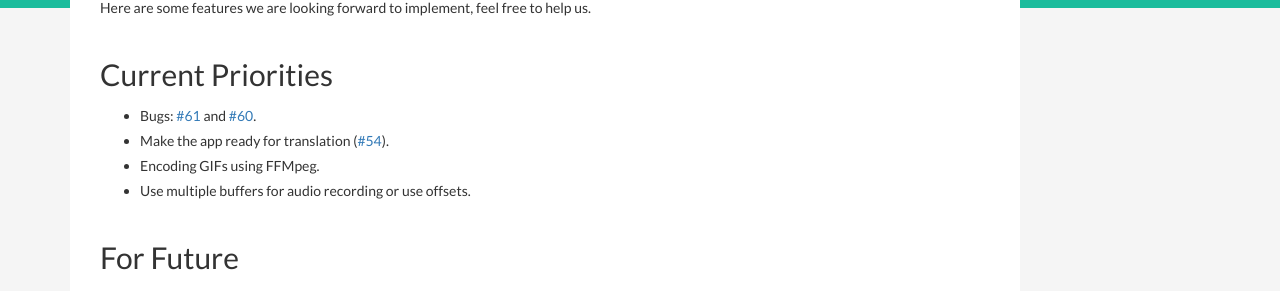
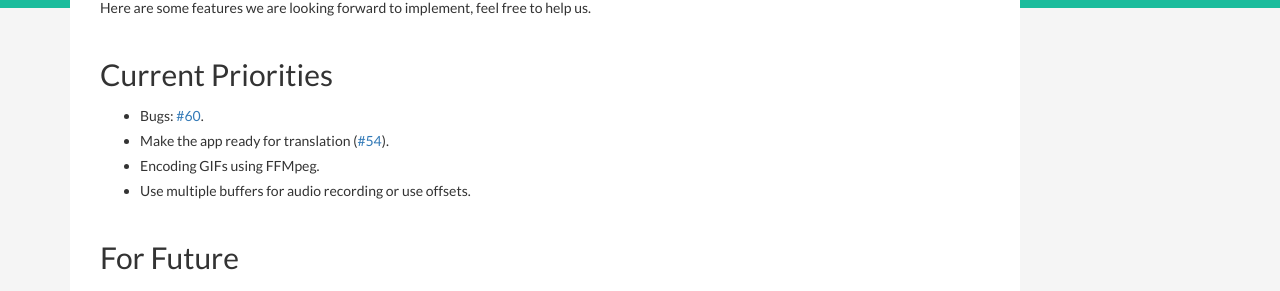
Before and after one commit to MathewSachin/Captura, a Jekyll site: the page built from RoadMap.md, in a window 1280 px wide. Shown: the part 358-649 px from the top of the page. Built offline with Jekyll 4.4.1, drawn with Linux system fonts in a browser that asks for light colours; nearby versions of some CDN libraries; comment, search, counter and statistics services are not loaded.

Commit message:
Update RoadMap.md

```diff
--- a/RoadMap.md
+++ b/RoadMap.md
@@ -7,7 +7,7 @@ permalink: RoadMap/
 Here are some features we are looking forward to implement, feel free to help us.
 
 ## Current Priorities
-- Bugs: [#61](https://github.com/MathewSachin/Captura/issues/61) and [#60](https://github.com/MathewSachin/Captura/issues/60).
+- Bugs: [#60](https://github.com/MathewSachin/Captura/issues/60).
 - Make the app ready for translation ([#54](https://github.com/MathewSachin/Captura/pull/54)).
 - Encoding GIFs using FFMpeg.
 - Use multiple buffers for audio recording or use offsets.
```
